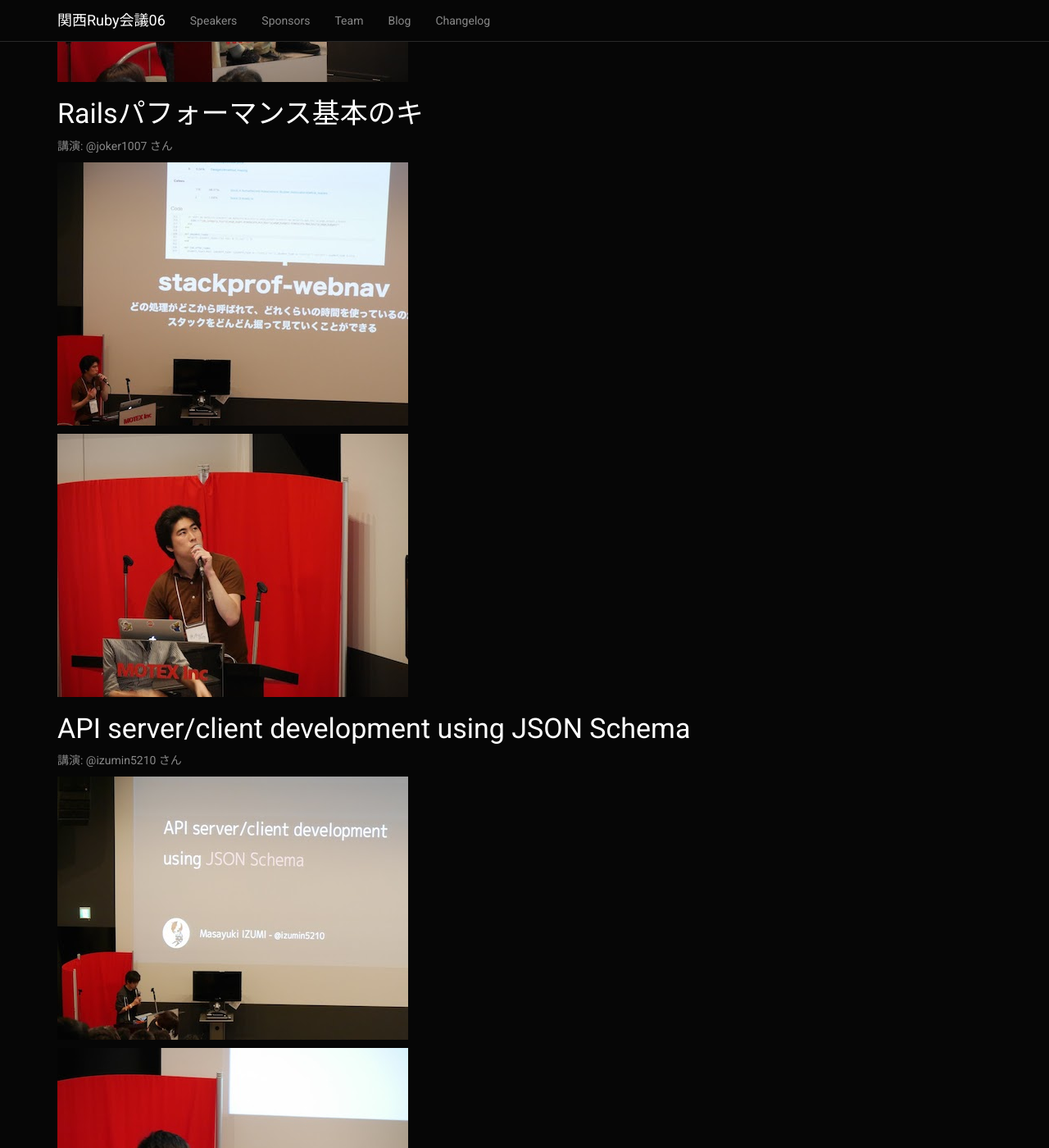
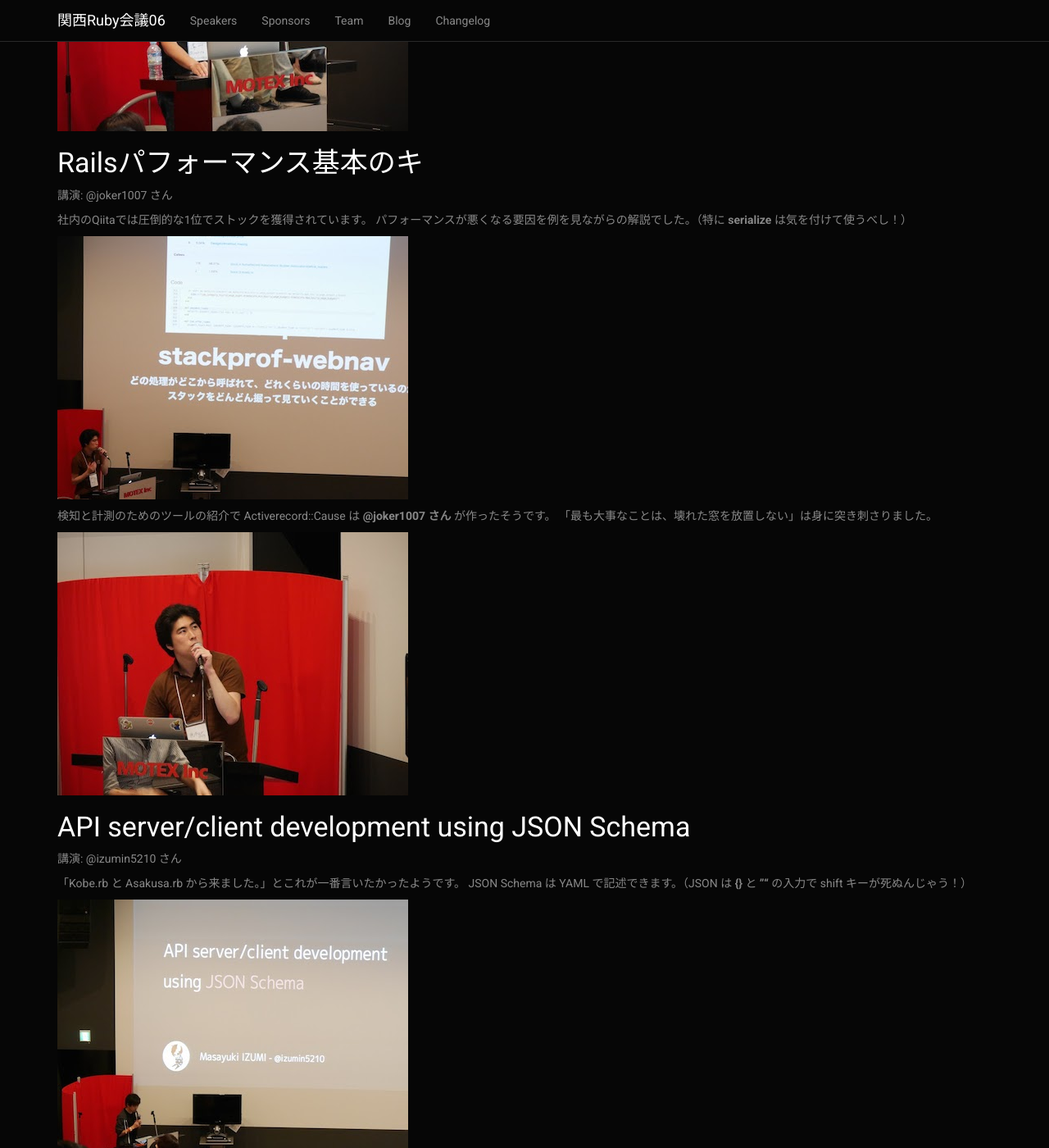
Before and after one commit to rubykansai/kansai06, a Jekyll site: the page built from report/index.md, in a window 1280 px wide and 1400 px high, scrolled down 8936 px. Shown: the whole window at 82% size. Built offline with Jekyll 4.4.1, drawn with Linux system fonts in a browser that asks for light colours; nearby versions of some CDN libraries; some of the changed text lies outside the part shown.

Commit message:
Fix index to report

```diff
--- a/report/index.md
+++ b/report/index.md
@@ -153,7 +153,13 @@ Railsガイドを継続的に更新していく技術をデモンストレーシ
 
 講演: 伊藤 淳一 さん
 
+QiitaでRubyの部、Railsの部、RSpecの部で全て1位のストックを獲得されています。
+**xUnit形式 vs Spec形式** や **RSpec vs Minitest** をとても丁寧に解説されていました。
+
 ![P1030588]({{ site.baseurl }}/assets/img/report/P1030588.JPG)
+
+**伊藤 淳一 さん**は主観的に選ぶなら **RSpec** だそうです。
+「**Minitest** はDIYer気質が強い方に好まれます。」（仮説）
 
 ![P1030593]({{ site.baseurl }}/assets/img/report/P1030593.JPG)
 
@@ -161,7 +167,13 @@ Railsガイドを継続的に更新していく技術をデモンストレーシ
 
 講演: @joker1007 さん
 
+社内のQiitaでは圧倒的な1位でストックを獲得されています。
+パフォーマンスが悪くなる要因を例を見ながらの解説でした。（特に **serialize** は気を付けて使うべし！）
+
 ![P1030615]({{ site.baseurl }}/assets/img/report/P1030615.JPG)
+
+検知と計測のためのツールの紹介で Activerecord::Cause は **@joker1007 さん** が作ったそうです。
+「最も大事なことは、壊れた窓を放置しない」は身に突き刺さりました。
 
 ![P1030610]({{ site.baseurl }}/assets/img/report/P1030610.JPG)
 
@@ -169,7 +181,13 @@ Railsガイドを継続的に更新していく技術をデモンストレーシ
 
 講演: @izumin5210 さん
 
+「Kobe.rb と Asakusa.rb から来ました。」とこれが一番言いたかったようです。
+JSON Schema は YAML で記述できます。（JSON は **{}** と **""** の入力で shift キーが死ぬんじゃう！）
+
 ![P1030617]({{ site.baseurl }}/assets/img/report/P1030617.JPG)
+
+「テスト支援ツールとしての **JSON Schema** がイケてる使い方です。」
+**SOAP** おじさんからの **まさかり** がくるそうですが、きちんと議論をしたいそうです。
 
 ![P1030620]({{ site.baseurl }}/assets/img/report/P1030620.JPG)
 
```
Also changed, not shown: other parts of report/index.md (+2 -2 lines).
